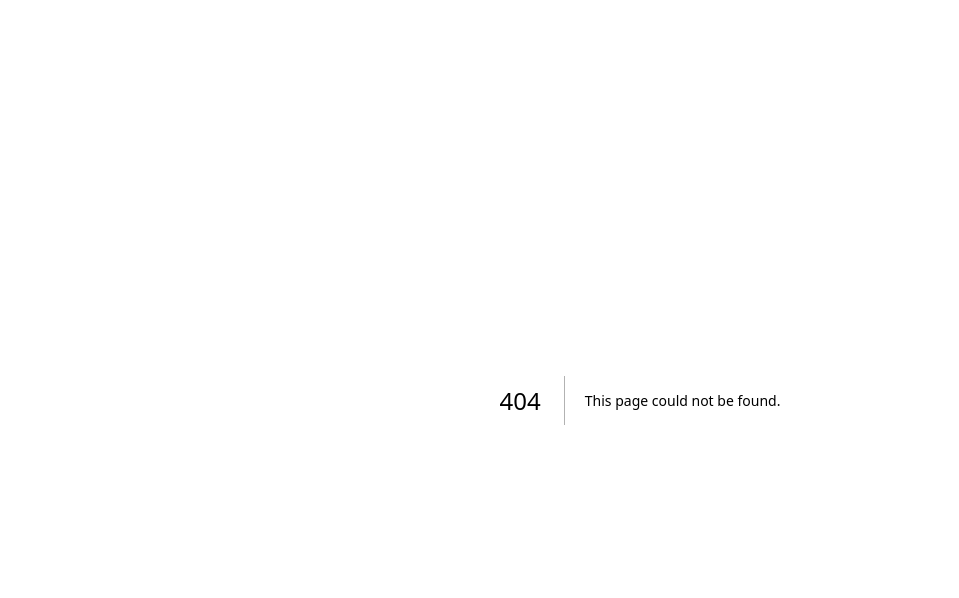
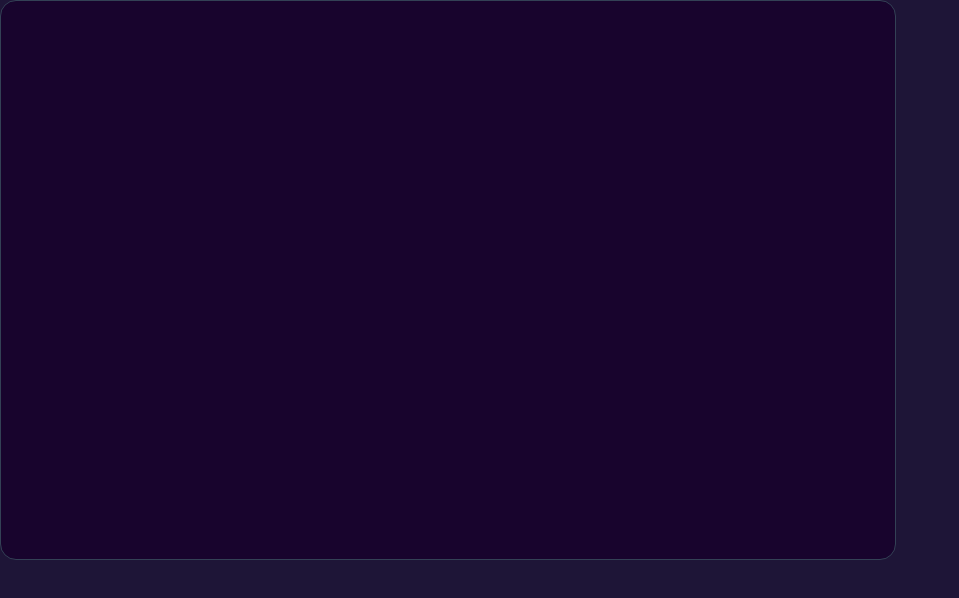
Before and after one commit to rafael-oliveira-hellz/playsfa-sales-panel, a Next.js app: page /components/styles/PurchaseCardWrapper.style in a window 1280 px wide. Before the commit this address had no page. Shown: the top 598 px of the page, without its empty margins (0-959 px from the left). Built offline with nearby package versions, Linux system fonts and the light colour scheme.

Commit message:
Directory styles created under component directory

```diff
--- /dev/null
+++ b/pages/components/styles/Animation.style.ts
@@ -0,0 +1,11 @@
+import { keyframes } from 'styled-components';
+
+const animation = keyframes`
+from {
+  opacity: 0;
+}
+to{
+  opacity: 1;
+}
+`;
+export default animation;
--- /dev/null
+++ b/pages/components/styles/Input.style.ts
@@ -0,0 +1,50 @@
+import styled, { css } from 'styled-components';
+
+const Input = styled.div`
+  ${() => css`
+    display: flex;
+    flex-direction: column;: ;
+    justify-content: center;
+    align-items: center;
+    width: 100%;
+    height: 3rem;
+    margin-top: 1.5rem;
+    margin-bottom: 1.8rem;
+
+    & label {
+      color: #ffffff;
+      font-size: 1.5rem;
+      font-weight: 600;
+      text-align: left;
+      margin-bottom:10px;
+    }
+
+    & input {
+      background-color: #fff;
+      border: 1px inset #c0c0c0;
+      border-radius: 1.5rem;
+      color: #000;
+      font-style: italic;
+      font-weight: 700;
+      letter-spacing: 2px;
+      padding: 1rem;
+      width: 60%;
+      height: 2rem;
+      outline: none;
+    }
+
+    & input::placeholder {
+      color: #1B1B1B;
+      font-weight: 700;
+      letter-spacing: 2px;
+    }
+
+    @media screen and (max-width: 400px) {
+      input{
+        font-size: 0.8rem;
+      }
+    }
+  `}
+`;
+
+export default Input;
--- /dev/null
+++ b/pages/components/styles/PurchaseCardWrapper.style.ts
@@ -0,0 +1,106 @@
+import styled, { css, keyframes } from 'styled-components';
+import animation from './Animation.style';
+
+const PurchaseCardWrapper = styled.div`
+  ${() => css`
+    position: absolute;
+    display: flex;
+    flex-direction: column;
+    justify-content: space-evenly;
+    align-items: flex-start;
+    background-color: #18042d;
+    border: 1px solid rgb(51 65 85);
+    border-radius: 1rem;
+    width: 70%;
+    height: 70%;
+    margin-top: -0.5rem;
+    margin-bottom: 1.1rem;
+    padding: 0.3rem 1rem;
+    margin: auto 0;
+    z-index: 2;
+    animation: ${animation} 250ms linear;
+    transition: all 250ms ease-in-out;
+
+    & h2 {
+      display: flex;
+      justify-content: center;
+      align-items: center;
+      color: #fff;
+      font-size: 1.8rem;
+      text-decoration: underline;
+      text-decoration-thickness: 1px;
+      width: 100%;
+      margin-bottom: 1.5rem;
+      text-align: center;
+    }
+
+    & p {
+      color: #fff;
+      font-size: 1.2rem;
+      margin-bottom: 6px;
+      text-align: center;
+      margin-right: 2rem;
+      letter-spacing: 2px;
+    }
+
+    & .purchase-card,
+    & .payment-card,
+    & .close-box {
+      display: flex;
+      width: 100%;
+    }
+
+    & .close-box {
+      justify-content: flex-end;
+      padding: 0.5rem;
+    }
+    & .close-box svg {
+      font-size: 1.8rem;
+      cursor: pointer;
+    }
+    & .payment-card {
+      flex-direction: column;
+      background-color: #fff;
+      border-radius: 1rem;
+    }
+
+    & .purchase-card .purchase-card__body__info,
+    & .payment-card .payment-card__info {
+      font-size: 1.5rem;
+      font-weight: 600;
+    }
+
+    & .purchase-card .purchase-card__body__info__value {
+      font-size: 1.3rem;
+      font-weight: 400;
+    }
+
+    & .payment-card .payment-card__info,
+    & .payment-card .payment-card__info__value {
+      color: #000;
+      font-weight: 500;
+    }
+
+    & .payment-card .payment-card__info__value {
+      display: flex;
+      justify-content: center;
+      align-items: center;
+      width: 100%;
+      text-align: center;
+    }
+
+    & .payment-card .payment-card__info__value a:hover {
+      color: #120a8f;
+      text-decoration: underline;
+    }
+
+    &.modal-closed {
+      display: hidden !important;
+      opacity: 0;
+      z-index: -2;
+      transition: all 250ms ease-in-out;
+    }
+  `}
+`;
+
+export default PurchaseCardWrapper;
--- /dev/null
+++ b/pages/components/styles/SignUpMessageWrapper.style.ts
@@ -0,0 +1,33 @@
+import styled, { css } from 'styled-components';
+
+const SignUpMessageWrapper = styled.div`
+  ${() => css`
+    display: flex;
+    flex-direction: column;
+    justify-content: center;
+    align-items: center;
+    width: 100%;
+    height: fit-content;
+    margin-top: -0.5rem;
+    margin-bottom: 1.1rem;
+    padding: 0 1rem;
+
+    & p {
+      color: #ff0000;
+      font-size: 1.2rem;
+      margin-bottom: 6px;
+      text-align: center;
+    }
+
+    & img {
+      width: 10rem;
+      width: 179.5px;
+    }
+
+    & p:hover {
+      text-decoration: underline;
+    }
+  `}
+`;
+
+export default SignUpMessageWrapper;
```
